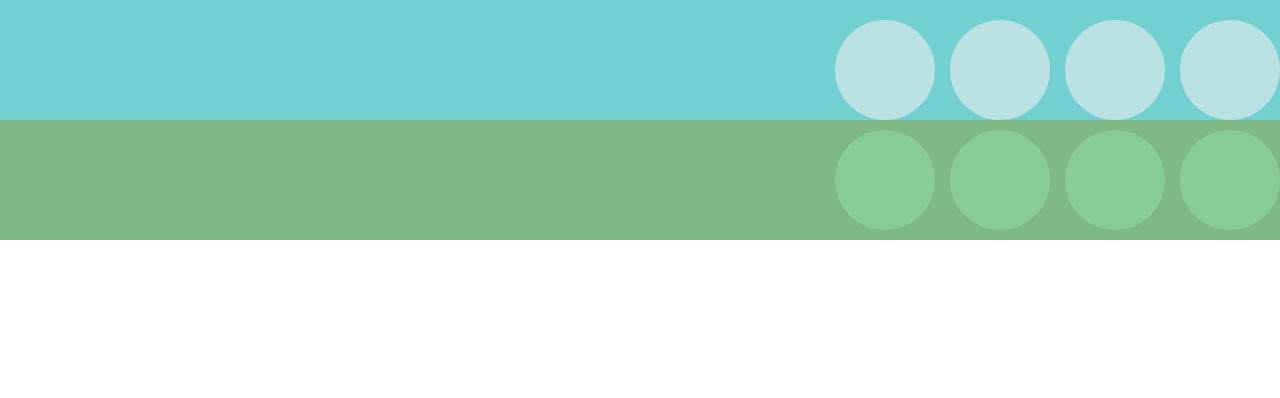
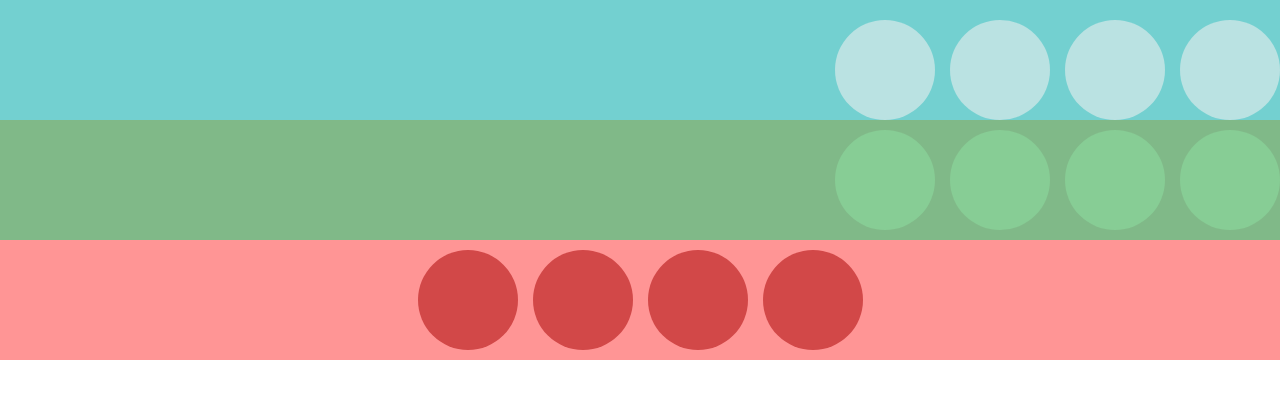
Before and after one commit to Alveszx1/flexdisplay, a plain HTML site: page index.html in a window 1280 px wide. Drawn offline with Linux system fonts and the light colour scheme.

Commit message:
adicionando circulos vermelhos

```diff
--- a/index.html
+++ b/index.html
@@ -20,6 +20,12 @@
             <div class="circulov"></div>
             <div class="circulov"></div>
         </div>
+        <div class="circulovermelho">
+            <div class="circulored"></div>
+            <div class="circulored"></div>
+            <div class="circulored"></div>
+            <div class="circulored"></div>
+        </div>
     </main>
 
 </body>
--- a/style.css
+++ b/style.css
@@ -45,3 +45,21 @@ main{
     border-radius: 50%;
 
 }
+.circulovermelho{
+    background-color: rgb(255, 149, 149);
+    width: 100%;
+    height: 15%;
+    display: flex;
+    justify-content: center;
+    align-items: center;
+
+    gap: 15px;
+}
+
+.circulored{
+    background-color: rgb(210, 72, 72);
+    width: 100px;
+    height: 100px;
+    border-radius: 50%;
+
+}
```
